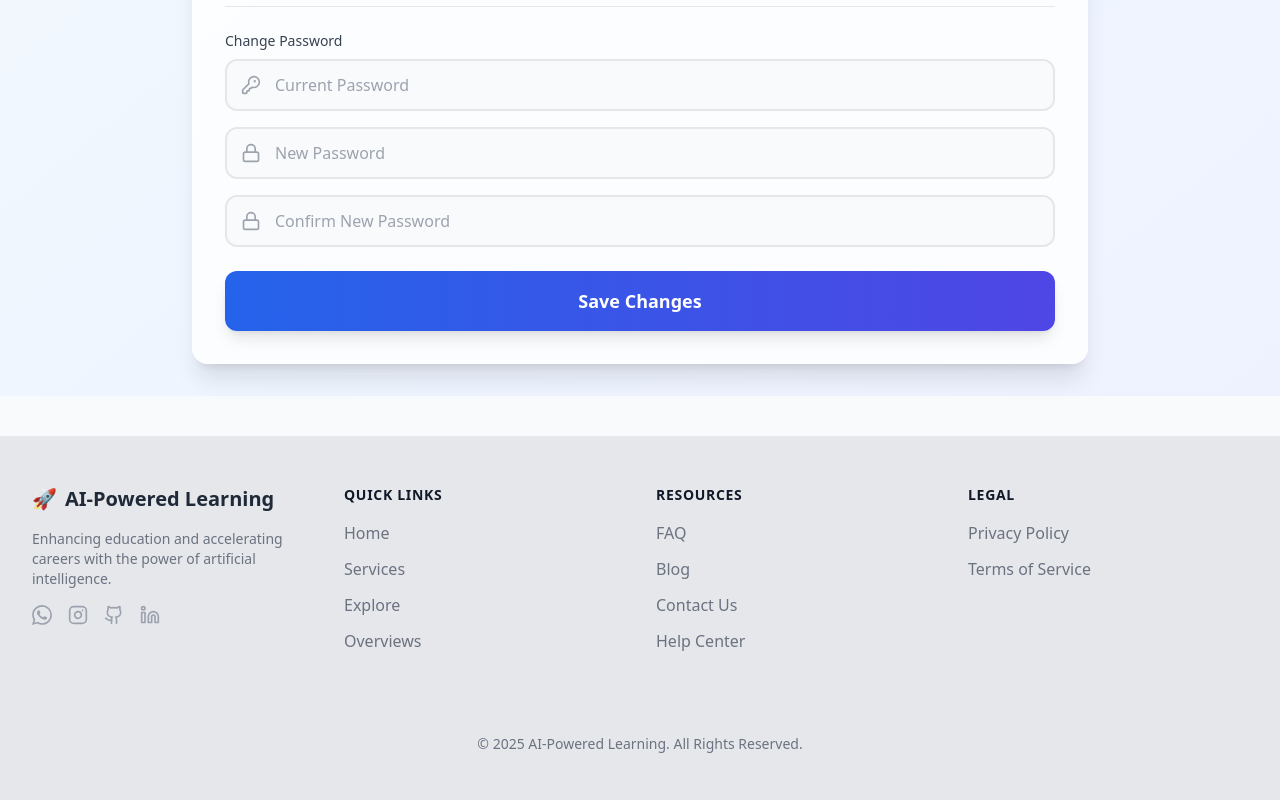
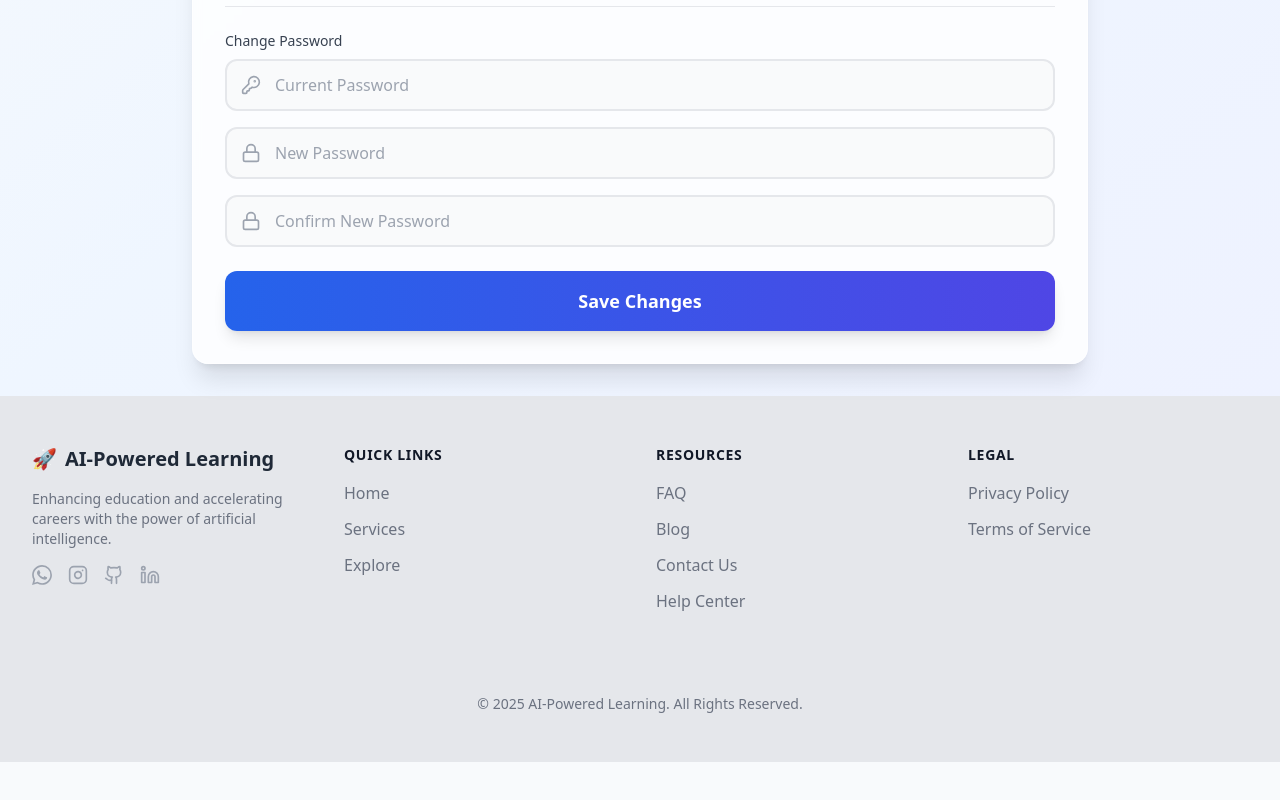
Before and after one commit to DharanSJIT/AI_learning_website, a React (Vite) app in the folder frontend/: page /settings in a window 1280 px wide. Shown: the part 721-1521 px from the top of the page. After the commit the page ends 1483 px from the top, so only its background shows below. Built offline with nearby package versions, Linux system fonts and the light colour scheme; no server answers.

Commit message:
updated footer

```diff
--- a/frontend/src/components/Footer.jsx
+++ b/frontend/src/components/Footer.jsx
@@ -20,7 +20,7 @@
   const navigate = useNavigate();
 
   return (
-    <footer className="bg-gray-200 dark:bg-gray-900 border-t border-gray-200 dark:border-gray-800 mt-[5vh]">
+    <footer className="bg-gray-200 dark:bg-gray-900 border-t border-gray-200 dark:border-gray-800 ">
       <div className="max-w-7xl mx-auto py-12 px-6 lg:px-8">
         {/* ✨ FIX: Improved responsive grid for better alignment on all screen sizes */}
         <div className="grid grid-cols-1 sm:grid-cols-2 lg:grid-cols-4 gap-8">
@@ -86,7 +86,7 @@
               <FooterLink path="/dashboard">Home</FooterLink>
               <FooterLink path="/services">Services</FooterLink>
               <FooterLink path="/explore">Explore</FooterLink>
-              <FooterLink path="/JharkhandInfo">Overviews</FooterLink>
+              {/* <FooterLink path="/JharkhandInfo">Overviews</FooterLink> */}
             </div>
           </div>
 
```
